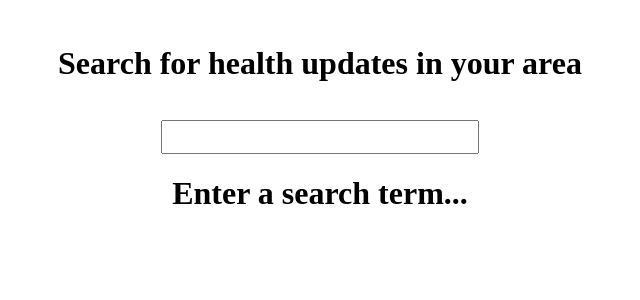
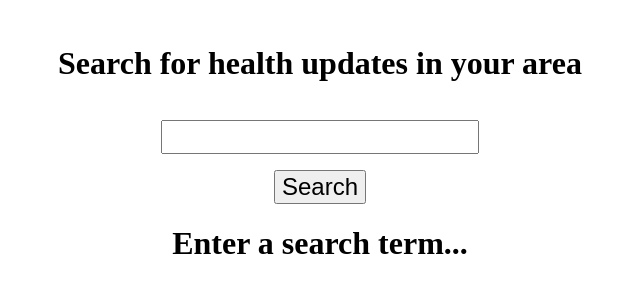
Before and after one commit to kmariano/healthnewsnow, a Next.js app: page / in a window 1280 px wide. Shown: the top 300 px of the page, without its empty margins (320-960 px from the left). Built offline with nearby package versions, Linux system fonts and the light colour scheme.

Commit message:
add search button

```diff
--- a/pages/index.js
+++ b/pages/index.js
@@ -20,11 +20,12 @@ const fetcher = async (search) => {
 
 const HomePage = () => {
   const [search, setSearch] = useState('');
+  const [searchTerm, setSearchTerm] = useState('');
 
-  const { data, error } = useSWR(search, fetcher);
+  const { data, error } = useSWR(searchTerm, fetcher);
 
   const renderData = () => {
-    if (!search) {
+    if (!searchTerm) {
       return <h1>Enter a search term...</h1>
     }
 
@@ -66,6 +67,13 @@ const HomePage = () => {
         style={{ fontSize: 24 }}
       />
 
+      <button
+        onClick={() => setSearchTerm(search)}
+        style={{ fontSize: 24, marginTop: 16 }}
+      >
+        Search
+      </button>
+
       {renderData()}
     </div>
   )
```
